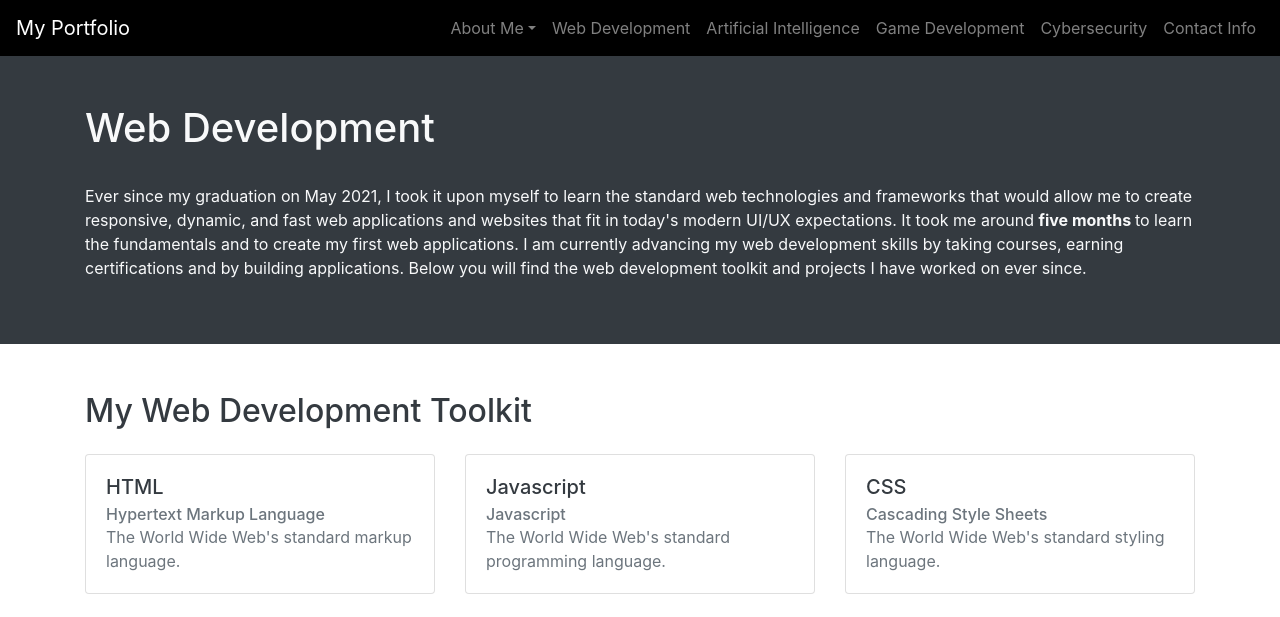
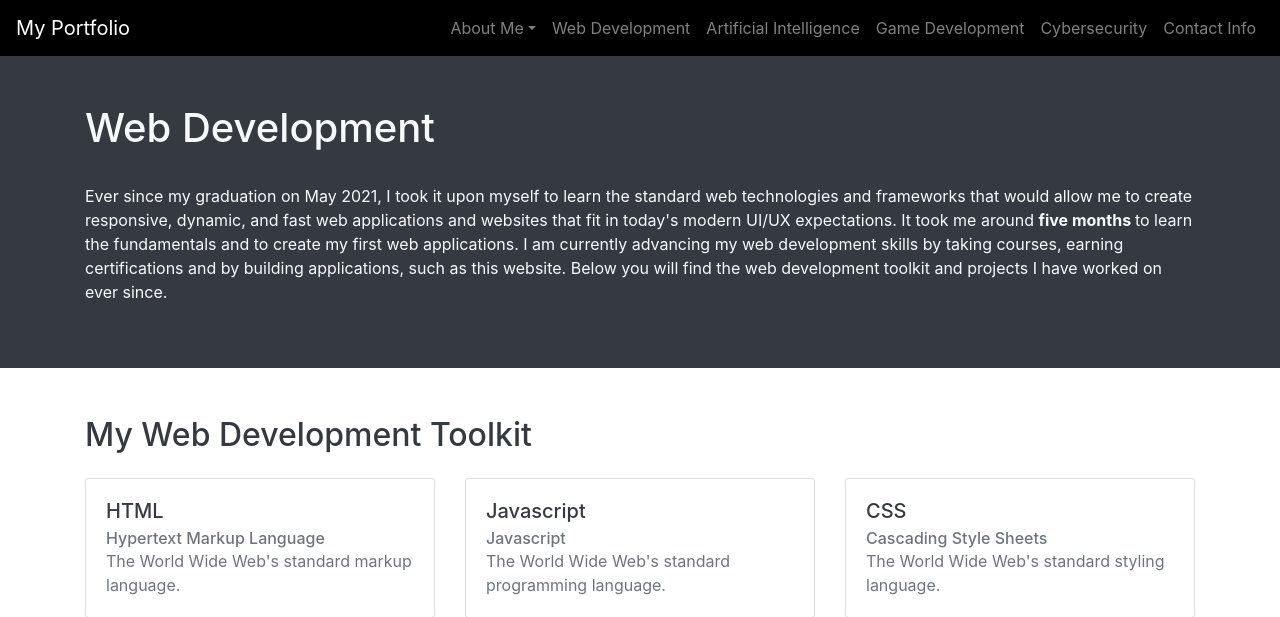
Before and after one commit to PLOOQ/myportfolio, a Django app: page /devweb in a window 1280 px wide. Shown: the top 617 px of the page. Run offline with Django 3.2, Linux system fonts and the light colour scheme; some libraries are stand-ins or nearby versions.

Commit message:
Comment website

```diff
--- a/fields/templates/fields/aweb-dev.html
+++ b/fields/templates/fields/aweb-dev.html
@@ -17,7 +17,7 @@
             fast web applications and websites that fit in today's modern UI/UX expectations.
             It took me around <strong> five months </strong> to learn the fundamentals and to create my first
             web applications. I am currently advancing my web development skills by taking courses, earning certifications and by building
-            applications. Below you will find the web development toolkit and projects I have worked on ever since.
+            applications, such as this website. Below you will find the web development toolkit and projects I have worked on ever since.
         </p>
     </div>
 </section>
```
